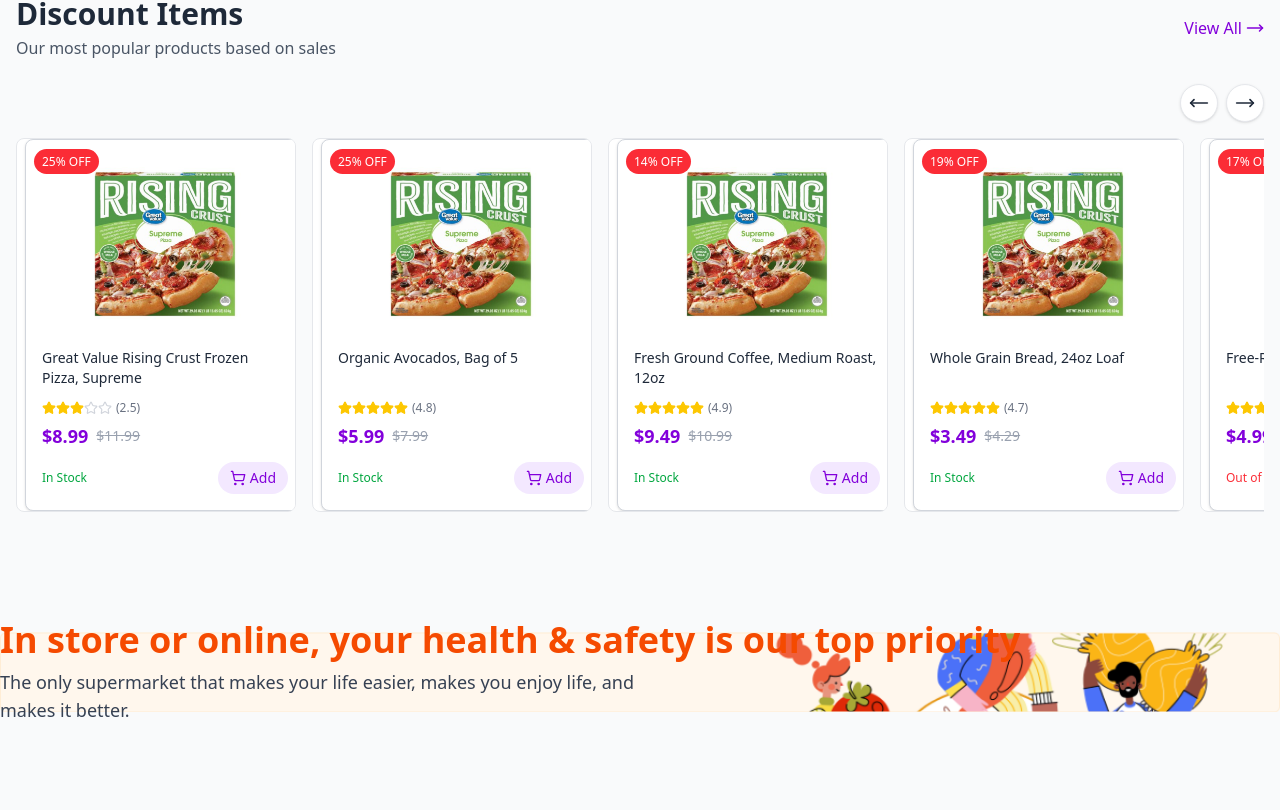
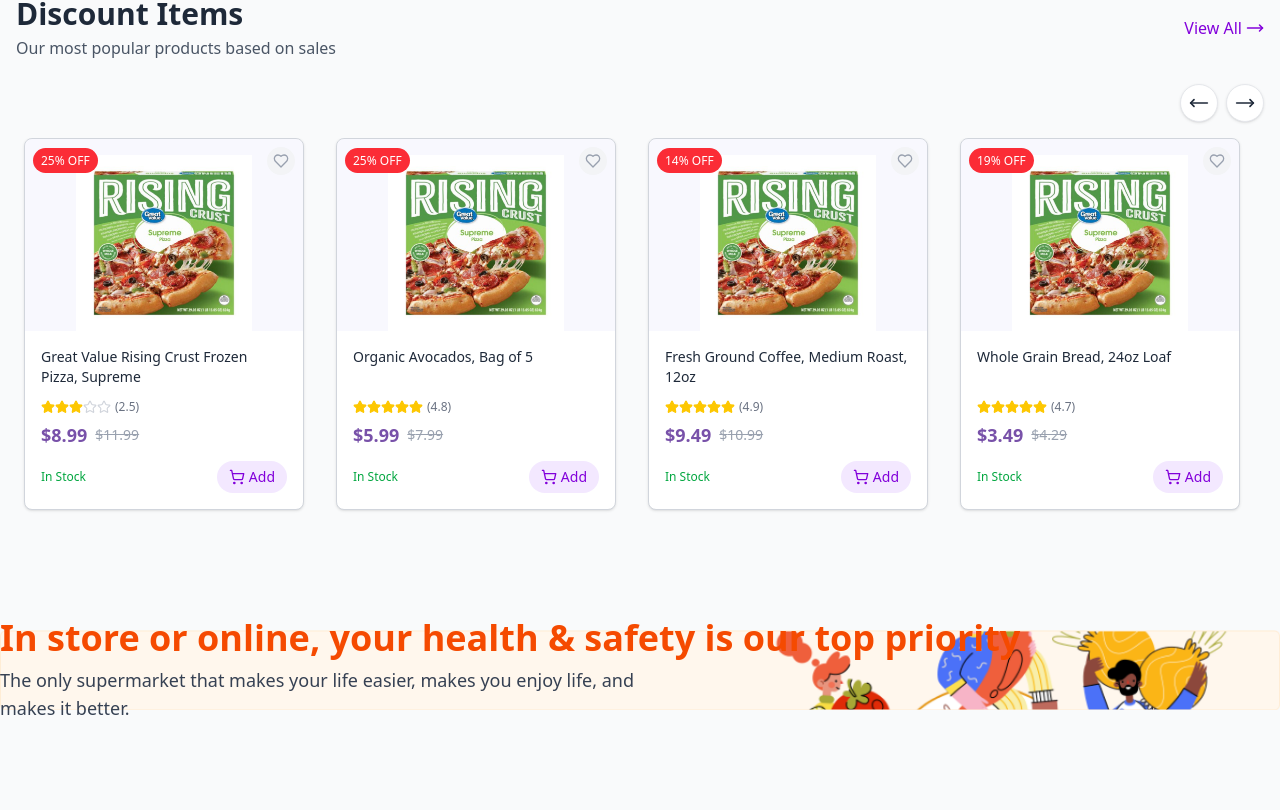
Before and after one commit to pubudu2003060/supermarketapp, a React (Vite) app in the folder frontend/: page / in a window 1280 px wide. Shown: the part 1166-1976 px from the top of the page. Built offline with nearby package versions, Linux system fonts and the light colour scheme.

Commit message:
add dart theme for product cards

```diff
--- a/frontend/src/components/ProductCard.jsx
+++ b/frontend/src/components/ProductCard.jsx
@@ -1,8 +1,11 @@
 import { Star, ShoppingCart, Heart } from "lucide-react";
-import { useState } from "react";
+import { useState, useContext } from "react";
 import productimage1 from "../assets/product1.png";
+import { ThemeContext } from "./ThemeContext.component";
+
 
 export default function ProductCard({ productimage, name, rating, price, originalPrice, inStock }) {
+    const { darkMode } = useContext(ThemeContext);
     const [isWishlist, setIsWishlist] = useState(false);
 
     // Default props if not provided
@@ -15,19 +18,45 @@
     const discount = originalPrice ? Math.round(((originalPrice - price) / originalPrice) * 100) : 0;
 
     return (
-        <div className="group  w-64 md:w-70 mx-2 bg-white relative flex flex-col rounded-lg shadow-sm hover:shadow-lg transition-all duration-300 overflow-hidden border border-gray-300">
+        <div className={`group w-64 md:w-70 mx-2 relative flex flex-col rounded-lg transition-all duration-300 overflow-hidden border ${
+            darkMode
+                ? 'bg-gray-700 border-gray-700 shadow-md hover:shadow-purple-900/30'
+                : 'bg-white border-gray-300 shadow-sm hover:shadow-lg'
+        }`}>
             {/* Discount badge */}
             {discount > 0 && (
                 <div className="absolute top-2 left-2 z-10">
-                    <span className="bg-red-500 text-white text-xs font-medium px-2 py-1 rounded-full">
+                    <span className={`${
+                        darkMode
+                            ? 'bg-[#FF6EC7]'
+                            : 'bg-red-500'
+                        } text-white text-xs font-medium px-2 py-1 rounded-full`}>
                         {discount}% OFF
                     </span>
                 </div>
             )}
 
+            {/* Wishlist button */}
+            <button
+                onClick={() => setIsWishlist(!isWishlist)}
+                className={`absolute top-2 right-2 z-10 p-1.5 rounded-full transition-colors duration-200 ${
+                    darkMode
+                        ? isWishlist
+                            ? 'bg-[#BD33A4] text-white'
+                            : 'bg-gray-700 text-gray-300 hover:bg-[#BD33A4] hover:text-white'
+                        : isWishlist
+                            ? 'bg-[#9966CC] text-white'
+                            : 'bg-gray-100 text-gray-400 hover:bg-[#9966CC] hover:text-white'
+                }`}
+                aria-label="Add to wishlist"
+            >
+                <Heart size={16} className={isWishlist ? 'fill-current' : ''} />
+            </button>
 
             {/* Product Image */}
-            <div className="relative pt-4 px-4 flex items-center justify-center h-48 overflow-hidden">
+            <div className={`relative pt-4 px-4 flex items-center justify-center h-48 overflow-hidden ${
+                darkMode ? 'bg-[#2A0A29]/50' : 'bg-[#E6E6FA]/30'
+            }`}>
                 <img
                     src={productimage1}
                     alt={name}
@@ -38,7 +67,9 @@
             {/* Product Info */}
             <div className="p-4 flex flex-col flex-grow">
                 {/* Product name */}
-                <h3 className="text-sm font-medium text-gray-800 line-clamp-2 min-h-12 mb-1">
+                <h3 className={`text-sm font-medium line-clamp-2 min-h-12 mb-1 ${
+                    darkMode ? 'text-gray-100' : 'text-gray-800'
+                }`}>
                     {name}
                 </h3>
 
@@ -48,31 +79,50 @@
                         <Star
                             key={i}
                             size={14}
-                            className={`${i < rating ? 'text-yellow-400 fill-yellow-400' : 'text-gray-300'}`}
+                            className={`${
+                                i < rating
+                                    ? darkMode ? 'text-[#B8860B] fill-[#B8860B]' : 'text-yellow-400 fill-yellow-400'
+                                    : darkMode ? 'text-gray-500' : 'text-gray-300'
+                            }`}
                         />
                     ))}
-                    <span className="text-xs text-gray-500 ml-1">({rating})</span>
+                    <span className={`text-xs ml-1 ${
+                        darkMode ? 'text-gray-400' : 'text-gray-500'
+                    }`}>({rating})</span>
                 </div>
 
                 {/* Price */}
                 <div className="flex items-center mb-3">
-                    <span className="text-lg font-semibold text-purple-700">${price.toFixed(2)}</span>
+                    <span className={`text-lg font-semibold ${
+                        darkMode ? 'text-[#DA70D6]' : 'text-[#7851A9]'
+                    }`}>${price.toFixed(2)}</span>
                     {originalPrice && originalPrice > price &&
-                        <span className="text-sm text-gray-400 line-through ml-2">${originalPrice.toFixed(2)}</span>
+                        <span className={`text-sm line-through ml-2 ${
+                            darkMode ? 'text-gray-500' : 'text-gray-400'
+                        }`}>${originalPrice.toFixed(2)}</span>
                     }
                 </div>
 
                 {/* Stock status & Add to cart */}
                 <div className="mt-auto flex items-center justify-between">
-                    <span className={`text-xs font-medium ${inStock ? 'text-green-600' : 'text-red-500'}`}>
+                    <span className={`text-xs font-medium ${
+                        inStock
+                            ? darkMode ? 'text-[#50C878]' : 'text-green-600'
+                            : darkMode ? 'text-[#FF6EC7]' : 'text-red-500'
+                    }`}>
                         {inStock ? 'In Stock' : 'Out of Stock'}
                     </span>
 
                     <button
-                        className={`flex items-center justify-center px-3 py-1.5 rounded-full text-sm transition-all duration-200 ${inStock
-                            ? 'bg-purple-100 text-purple-700 hover:bg-purple-700 hover:text-white'
-                            : 'bg-gray-100 text-gray-400 cursor-not-allowed'
-                            }`}
+                        className={`flex items-center justify-center px-3 py-1.5 rounded-full text-sm transition-all duration-200 ${
+                            inStock
+                                ? darkMode
+                                    ? 'bg-[#483248] text-[#DA70D6] hover:bg-[#BD33A4] hover:text-white'
+                                    : 'bg-purple-100 text-purple-700 hover:bg-[#7851A9] hover:text-white'
+                                : darkMode
+                                    ? 'bg-gray-700 text-gray-500 cursor-not-allowed'
+                                    : 'bg-gray-100 text-gray-400 cursor-not-allowed'
+                        }`}
                         disabled={!inStock}
                         aria-label="Add to cart"
                     >
--- a/frontend/src/components/home/BestSelling.jsx
+++ b/frontend/src/components/home/BestSelling.jsx
@@ -134,11 +134,7 @@
                     {sampleProducts.map((product) => (
                         <div
                             key={product.id}
-                            className={`snap-start flex-none w-[280px] rounded-lg overflow-hidden ${
-                                darkMode
-                                ? 'bg-gray-800 border border-gray-700 hover:border-purple-500'
-                                : 'bg-white border border-gray-200 hover:border-purple-300 hover:shadow-md'
-                            } transition duration-300`}
+
                         >
                             <ProductCard
                                 productimage={product.image}
--- a/frontend/src/components/home/DiscountProducts.jsx
+++ b/frontend/src/components/home/DiscountProducts.jsx
@@ -135,11 +135,6 @@
                     {sampleProducts.map((product) => (
                         <div
                             key={product.id}
-                            className={`snap-start flex-none w-[280px] rounded-lg overflow-hidden ${
-                                darkMode
-                                ? 'bg-gray-800 border border-gray-700 hover:border-purple-500'
-                                : 'bg-white border border-gray-200 hover:border-purple-300 hover:shadow-md'
-                            } transition duration-300`}
                         >
                             <ProductCard
                                 productimage={product.image}
```
